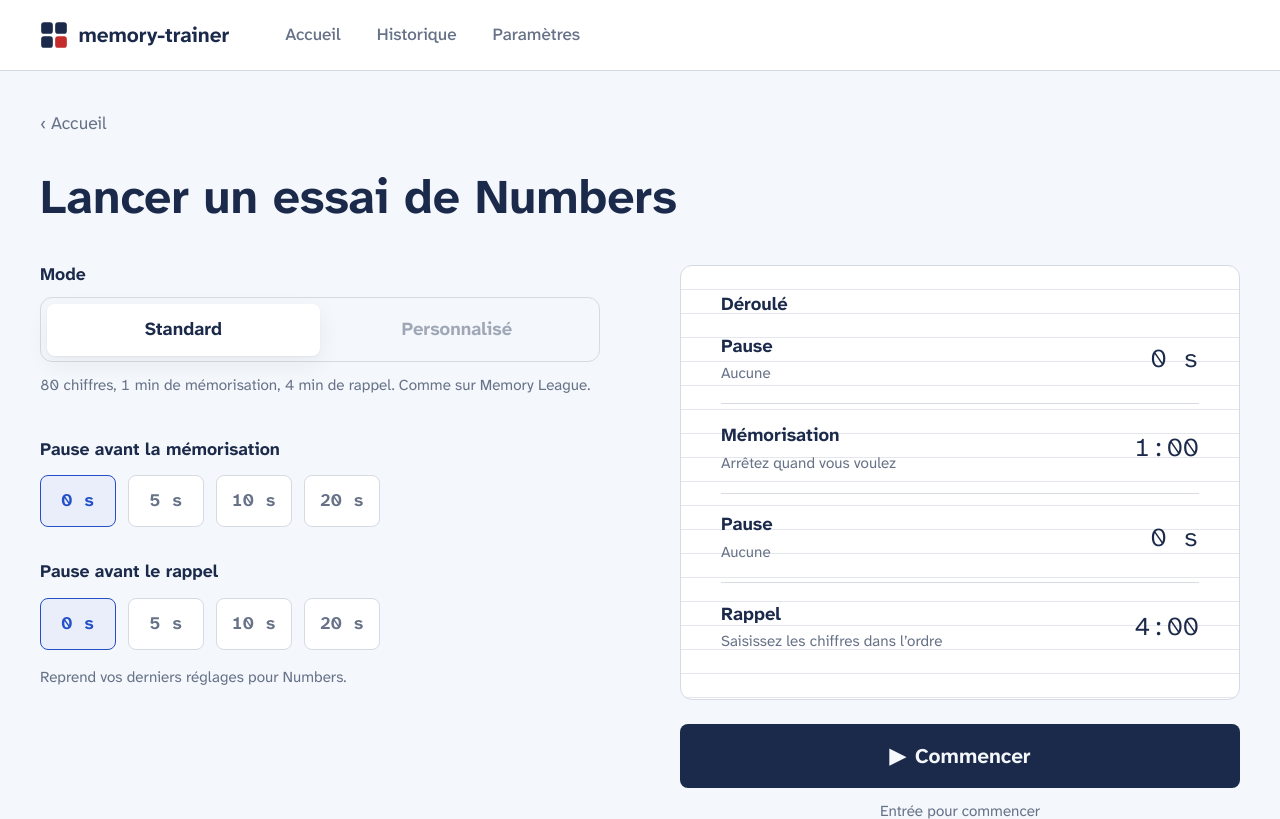
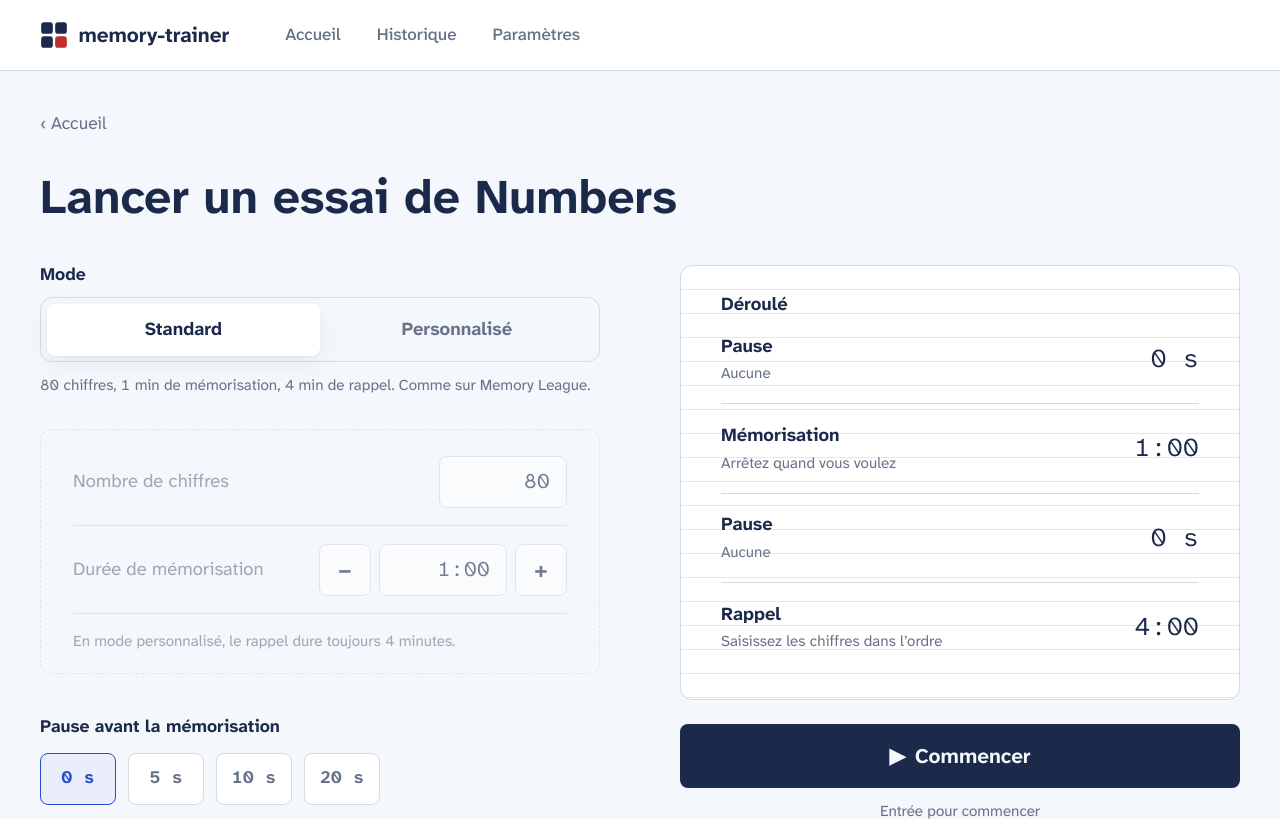
Before and after one commit to gabrielluthun/memory-trainer, a SvelteKit app: page /train/numbers in a window 1280 px wide. Shown: the top 819 px of the page. Built offline with nearby package versions, Linux system fonts and the light colour scheme.

Commit message:
feat(ui): choose the custom mode on the launch screen
Number of digits and memorization time with - and + buttons, errors shown in place, the last launch settings proposed, and a plan that follows the chosen format.

```diff
--- a/src/routes/train/numbers/+page.svelte
+++ b/src/routes/train/numbers/+page.svelte
@@ -5,26 +5,82 @@
 	import { onMount } from 'svelte';
 	import AppHeader from '#lib/presentation/components/app-header.svelte';
 	import PausePicker from '#lib/presentation/components/pause-picker.svelte';
+	import { CUSTOM_LIMITS } from '#lib/domain/format.ts';
+	import type { Mode } from '#lib/domain/trial/trial.ts';
+	import {
+		formatDurationField,
+		parseDurationField,
+		stepDown,
+		stepUp
+	} from '#lib/presentation/custom-duration.ts';
 	import { formatCountdown } from '#lib/presentation/format.ts';
 
 	const app = getApp();
-	const format = app.session.standardFormat;
+	const standard = app.session.standardFormat;
 	let starting = $state(false);
 
-	// The last pauses chosen for Numbers are proposed (RG25). Custom mode comes with US09.
+	// The last pauses, mode and custom settings of Numbers are proposed (RG25, US09 CA4).
 	let pauses = $state(app.settings.current.pausesFor('numbers'));
-	let pausesChanged = false;
+	let mode = $state<Mode>('standard');
+	let itemCountText = $state('');
+	let durationText = $state('');
+	let changed = false;
+
+	function proposeLastLaunch() {
+		const launch = app.settings.current.launchFor('numbers', standard);
+		pauses = app.settings.current.pausesFor('numbers');
+		mode = launch.mode;
+		itemCountText = String(launch.custom.itemCount);
+		durationText = formatDurationField(launch.custom.memorizationMs / 1_000);
+	}
+	proposeLastLaunch();
+
 	onMount(() => {
 		// The stored settings may load after a first click: never overwrite a choice just made.
 		void app.ready.then(() => {
-			if (!pausesChanged) pauses = app.settings.current.pausesFor('numbers');
+			if (!changed) proposeLastLaunch();
 		});
 	});
 
-	function choosePauses(changed: Partial<typeof pauses>) {
-		pausesChanged = true;
-		pauses = { ...pauses, ...changed };
+	function choosePauses(update: Partial<typeof pauses>) {
+		changed = true;
+		pauses = { ...pauses, ...update };
 	}
+
+	function chooseMode(chosen: Mode) {
+		changed = true;
+		mode = chosen;
+	}
+
+	// Custom settings (RG15): 1 to 500 digits, 0:01 to 60:00, whole seconds.
+	const itemCount = $derived.by(() => {
+		const count = /^\d{1,3}$/.test(itemCountText.trim()) ? Number(itemCountText) : NaN;
+		return count >= CUSTOM_LIMITS.minItems && count <= CUSTOM_LIMITS.maxItems ? count : null;
+	});
+	const durationS = $derived(parseDurationField(durationText));
+	const customValid = $derived(itemCount !== null && durationS !== null);
+	const canStart = $derived(mode === 'standard' || customValid);
+
+	/** − and + by a step that grows with the time (ADR 0028). */
+	function stepDuration(step: (seconds: number) => number) {
+		changed = true;
+		durationText = formatDurationField(step(durationS ?? standard.memorizationMs / 1_000));
+	}
+
+	/** A readable time is shown back as m:ss ("90" becomes "1:30"). */
+	function tidyDuration() {
+		if (durationS !== null) durationText = formatDurationField(durationS);
+	}
+
+	const format = $derived(
+		mode === 'custom' && customValid
+			? {
+					itemCount: itemCount ?? 0,
+					memorizationMs: (durationS ?? 0) * 1_000,
+					recallMs: standard.recallMs
+				}
+			: standard
+	);
 
 	const pauseHint = (ms: number, hidden: string) => (ms === 0 ? 'Aucune' : hidden);
 	const steps = $derived([
@@ -51,10 +107,15 @@
 	]);
 
 	async function start() {
-		if (starting) return;
+		if (starting || !canStart) return;
 		starting = true;
 		await app.ready;
-		app.session.start({ pauses });
+		// In standard mode, the custom settings kept are the last valid ones (US09 CA4).
+		const last = app.settings.current.launchFor('numbers', standard).custom;
+		const custom = customValid
+			? { itemCount: itemCount ?? 0, memorizationMs: (durationS ?? 0) * 1_000 }
+			: last;
+		app.session.start({ pauses, launch: { mode, custom } });
 		await goto(resolve('/trial'));
 	}
 
@@ -82,15 +143,84 @@
 		<section aria-labelledby="mode-title">
 			<h2 id="mode-title" class="label">Mode</h2>
 			<div class="mode" role="radiogroup" aria-labelledby="mode-title">
-				<button type="button" role="radio" aria-checked="true" class="selected">Standard</button>
-				<button type="button" role="radio" aria-checked="false" disabled title="Bientôt">
-					Personnalisé
-				</button>
+				{#each [['standard', 'Standard'], ['custom', 'Personnalisé']] as const as [value, label] (value)}
+					<button
+						type="button"
+						role="radio"
+						aria-checked={mode === value}
+						class:selected={mode === value}
+						onclick={() => chooseMode(value)}
+					>
+						{label}
+					</button>
+				{/each}
 			</div>
 			<p class="hint">
-				{format.itemCount} chiffres, {format.memorizationMs / 60_000} min de mémorisation, {format.recallMs /
-					60_000} min de rappel. Comme sur Memory League.
+				{#if mode === 'standard'}
+					{standard.itemCount} chiffres, {standard.memorizationMs / 60_000} min de mémorisation, {standard.recallMs /
+						60_000} min de rappel. Comme sur Memory League.
+				{:else}
+					Le nombre de chiffres et la durée de mémorisation de votre choix.
+				{/if}
 			</p>
+
+			<fieldset
+				class="custom"
+				disabled={mode !== 'custom'}
+				aria-label="Réglages du mode personnalisé"
+			>
+				<div class="field">
+					<label for="item-count">Nombre de chiffres</label>
+					<input
+						id="item-count"
+						type="text"
+						inputmode="numeric"
+						autocomplete="off"
+						aria-invalid={mode === 'custom' && itemCount === null}
+						aria-describedby="item-count-error"
+						bind:value={itemCountText}
+						oninput={() => (changed = true)}
+					/>
+				</div>
+				{#if mode === 'custom' && itemCount === null}
+					<p class="error" id="item-count-error">De 1 à 500 chiffres.</p>
+				{/if}
+				<div class="field">
+					<label for="duration">Durée de mémorisation</label>
+					<div class="stepper">
+						<button
+							type="button"
+							class="step"
+							aria-label="Diminuer la durée"
+							onclick={() => stepDuration(stepDown)}
+						>
+							−
+						</button>
+						<input
+							id="duration"
+							type="text"
+							autocomplete="off"
+							aria-invalid={mode === 'custom' && durationS === null}
+							aria-describedby="duration-error"
+							bind:value={durationText}
+							oninput={() => (changed = true)}
+							onblur={tidyDuration}
+						/>
+						<button
+							type="button"
+							class="step"
+							aria-label="Augmenter la durée"
+							onclick={() => stepDuration(stepUp)}
+						>
+							+
+						</button>
+					</div>
+				</div>
+				{#if mode === 'custom' && durationS === null}
+					<p class="error" id="duration-error">De 0:01 à 60:00, en minutes et secondes.</p>
+				{/if}
+				<p class="note">En mode personnalisé, le rappel dure toujours 4 minutes.</p>
+			</fieldset>
 
 			<div class="pauses">
 				<PausePicker
@@ -122,7 +252,12 @@
 					{/each}
 				</ol>
 			</div>
-			<button class="button button-primary start" type="button" onclick={start} disabled={starting}>
+			<button
+				class="button button-primary start"
+				type="button"
+				onclick={start}
+				disabled={starting || !canStart}
+			>
 				<span aria-hidden="true">▶</span> Commencer
 			</button>
 			<p class="hint centered">Entrée pour commencer</p>
@@ -177,12 +312,78 @@
 		color: var(--ink);
 		box-shadow: var(--shadow);
 	}
-	.mode button:disabled {
-		cursor: not-allowed;
+	.hint {
+		margin: 0.75rem 0 0;
+		color: var(--ink-muted);
+		font-size: 0.95rem;
+	}
+	.custom {
+		display: grid;
+		/* A fieldset never shrinks below its content by default: it would widen the page on a phone. */
+		min-width: 0;
+		margin: 2rem 0 0;
+		padding: 0.5rem 2rem 1.25rem;
+		border: 1.5px dashed var(--line);
+		border-radius: var(--radius);
+		background: var(--paper);
+	}
+	.custom:disabled {
 		opacity: 0.6;
 	}
-	.hint {
-		margin: 0.75rem 0 0;
+	.field {
+		display: flex;
+		flex-wrap: wrap;
+		justify-content: space-between;
+		align-items: center;
+		gap: 1rem;
+		padding: 1.1rem 0;
+		border-bottom: 1px solid var(--line);
+	}
+	.field label {
+		color: var(--ink-muted);
+		font-size: 1.15rem;
+	}
+	.field input {
+		width: 8rem;
+		min-height: 3.25rem;
+		padding: 0 1rem;
+		border: 1.5px solid var(--line);
+		border-radius: var(--radius-small);
+		background: var(--sheet);
+		color: var(--ink);
+		font-family: var(--font-digits);
+		font-size: 1.3rem;
+		text-align: right;
+	}
+	.field input[aria-invalid='true'] {
+		border-color: var(--correction);
+	}
+	.stepper {
+		display: flex;
+		align-items: center;
+		gap: 0.5rem;
+	}
+	.step {
+		width: 3.25rem;
+		min-height: 3.25rem;
+		border: 1.5px solid var(--line);
+		border-radius: var(--radius-small);
+		background: var(--sheet);
+		color: var(--ink);
+		font-size: 1.4rem;
+		font-weight: 700;
+		cursor: pointer;
+	}
+	.custom:disabled .step {
+		cursor: not-allowed;
+	}
+	.error {
+		margin: 0.5rem 0 0;
+		color: var(--correction);
+		font-size: 0.95rem;
+	}
+	.note {
+		margin: 1rem 0 0;
 		color: var(--ink-muted);
 		font-size: 0.95rem;
 	}
@@ -258,5 +459,14 @@
 		.sheet {
 			padding: 1.25rem 1.5rem;
 		}
+		.custom {
+			padding: 0.25rem 1.25rem 1rem;
+		}
+		.field input {
+			width: 6.5rem;
+		}
+		.stepper input {
+			width: 5.5rem;
+		}
 	}
 </style>
```
